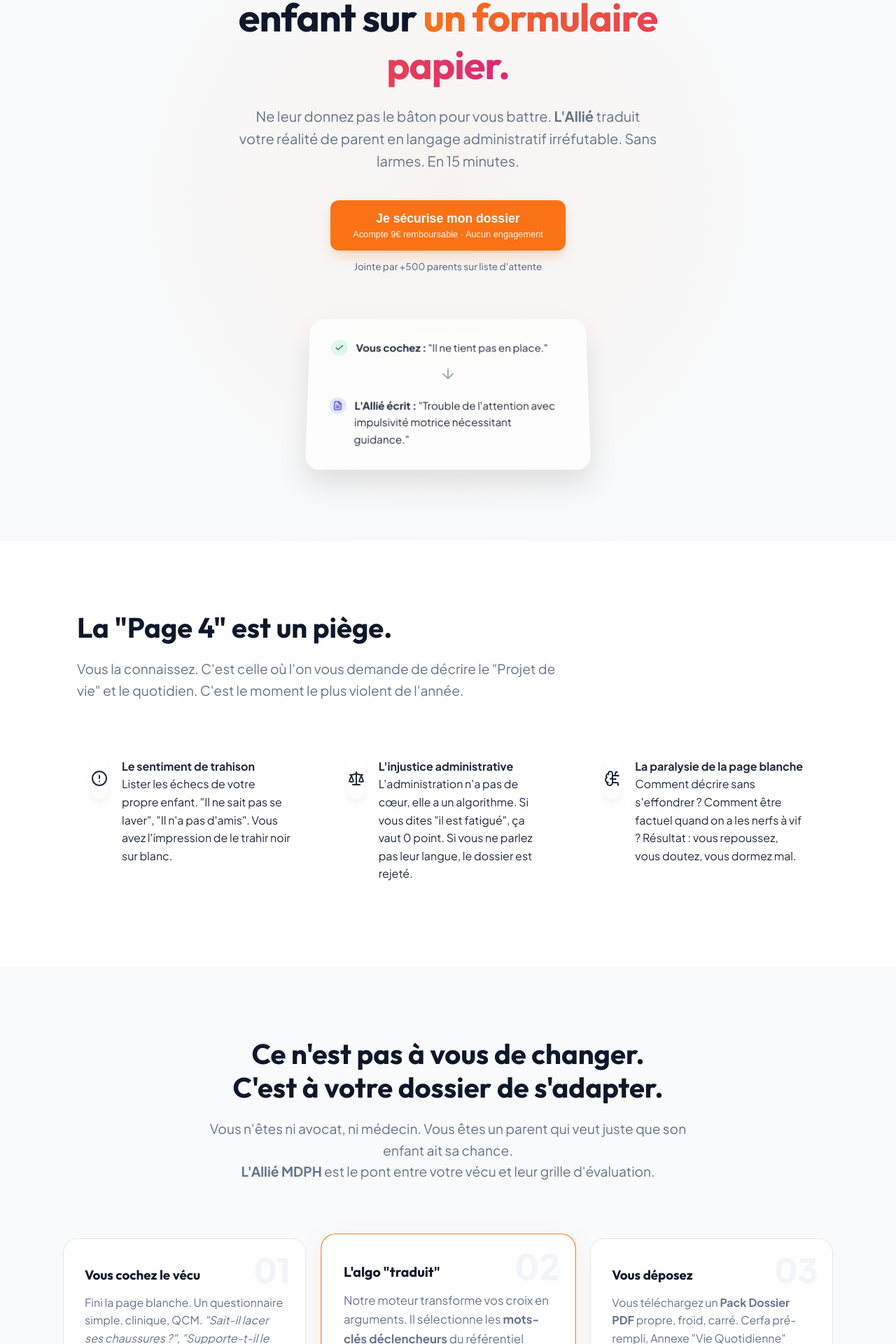
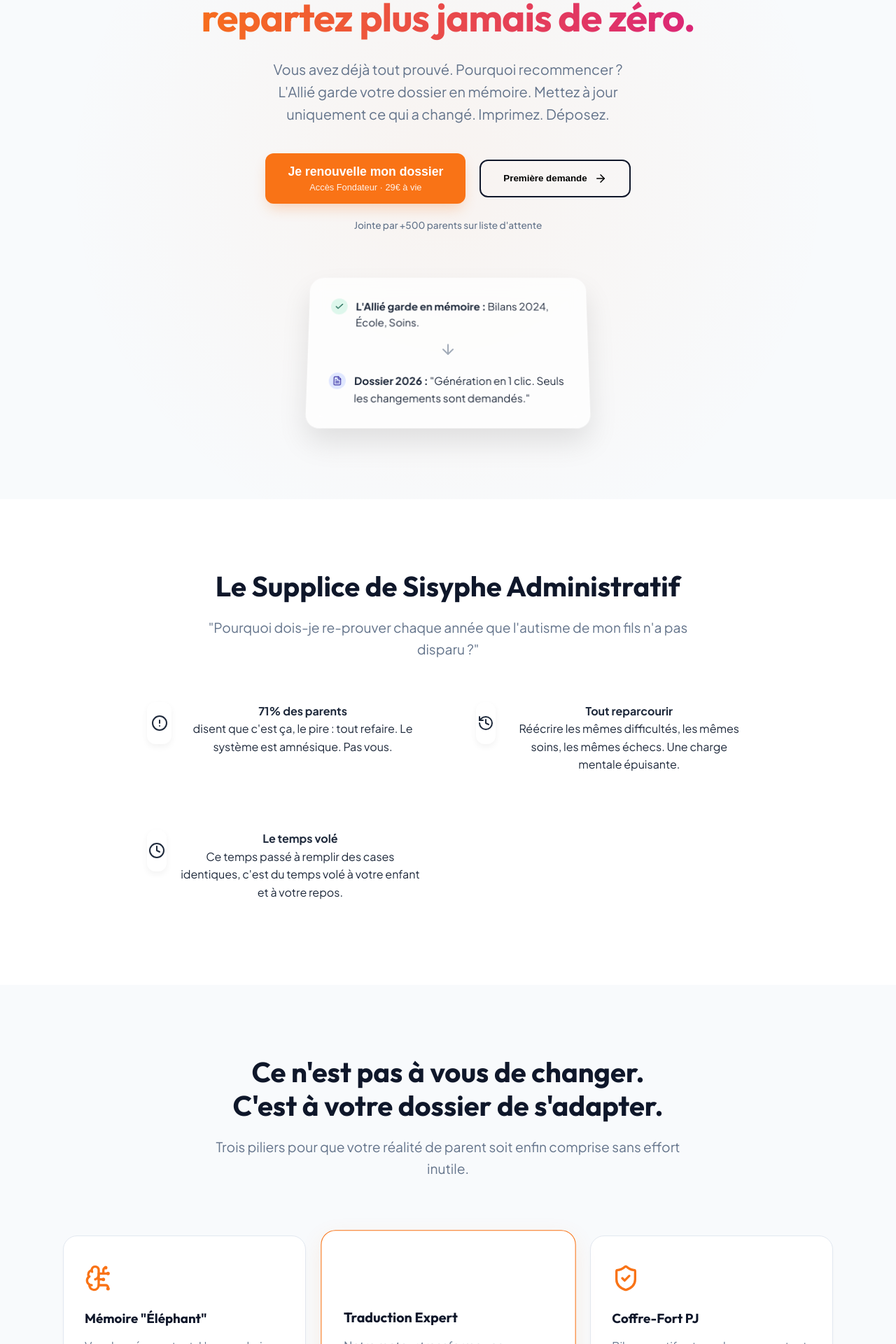
Before and after one commit to Dxne-Dev/mdph-alliee, a React (Vite) app: page / in a window 1280 px wide. Shown: the part 332-2252 px from the top of the page at 70% size. Built offline with nearby package versions, Linux system fonts and the light colour scheme; no server answers.

Commit message:
Refactor: New positioning focused on Renewals and Lifetime access

```diff
--- a/src/App.tsx
+++ b/src/App.tsx
@@ -23,13 +23,13 @@ function App() {
     return (
         <>
             <div className="sticky-bar">
-                <p>Places Bêta limitées &middot; <strong>Tarif Fondateur disponible</strong></p>
+                <p>Places Bêta limitées &middot; <strong>Offre Lancement disponible</strong></p>
                 <button
                     onClick={() => openModal('founder')}
                     style={{ marginLeft: '10px', display: 'inline-flex', alignItems: 'center', gap: '5px' }}
                     className="btn-xs"
                 >
-                    Réserver ma place (9€) <ArrowRight size={14} />
+                    Réserver ma place <ArrowRight size={14} />
                 </button>
             </div>
 
@@ -42,7 +42,7 @@ function App() {
                 <Hero onCtaClick={() => openModal('founder')} />
                 <Problem />
                 <Solution />
-                <Pack />
+                <Pack onCtaClick={() => openModal('founder')} />
                 <Pricing onCtaClick={(mode) => openModal(mode)} />
                 <FAQ />
             </main>
--- a/src/components/Hero.tsx
+++ b/src/components/Hero.tsx
@@ -1,5 +1,5 @@
 import { motion } from 'framer-motion';
-import { Check, ArrowDown, FileText } from 'lucide-react';
+import { Check, ArrowDown, FileText, ArrowRight } from 'lucide-react';
 
 interface HeroProps {
     onCtaClick: () => void;
@@ -22,7 +22,7 @@ export const Hero: React.FC<HeroProps> = ({ onCtaClick }) => {
                     animate={{ opacity: 1, y: 0 }}
                     transition={{ delay: 0.1 }}
                 >
-                    Ils jugent l'avenir de votre enfant sur <span className="text-gradient">un formulaire papier.</span>
+                    Renouvellement MDPH : <span className="text-gradient">ne repartez plus jamais de zéro.</span>
                 </motion.h1>
 
                 <motion.p
@@ -31,7 +31,8 @@ export const Hero: React.FC<HeroProps> = ({ onCtaClick }) => {
                     animate={{ opacity: 1, y: 0 }}
                     transition={{ delay: 0.2 }}
                 >
-                    Ne leur donnez pas le bâton pour vous battre. <strong>L'Allié</strong> traduit votre réalité de parent en langage administratif irréfutable. Sans larmes. En 15 minutes.
+                    Vous avez déjà tout prouvé. Pourquoi recommencer ? <br />
+                    L'Allié garde votre dossier en mémoire. Mettez à jour uniquement ce qui a changé. Imprimez. Déposez.
                 </motion.p>
 
                 <motion.div
@@ -39,13 +40,27 @@ export const Hero: React.FC<HeroProps> = ({ onCtaClick }) => {
                     initial={{ opacity: 0, scale: 0.95 }}
                     animate={{ opacity: 1, scale: 1 }}
                     transition={{ delay: 0.3 }}
+                    style={{ display: 'flex', gap: '20px', justifyContent: 'center', alignItems: 'center' }}
                 >
                     <button onClick={onCtaClick} className="btn-primary">
-                        Je sécurise mon dossier
-                        <span className="btn-sub">Acompte 9€ remboursable &middot; Aucun engagement</span>
+                        Je renouvelle mon dossier
+                        <span className="btn-sub">Accès Fondateur &middot; 29€ à vie</span>
                     </button>
-                    <p className="trust-text">Jointe par +500 parents sur liste d'attente</p>
+                    <button onClick={onCtaClick} className="btn-outline" style={{
+                        background: 'transparent',
+                        border: '2px solid var(--primary)',
+                        padding: '16px 32px',
+                        borderRadius: 'var(--radius-md)',
+                        fontWeight: '600',
+                        display: 'flex',
+                        alignItems: 'center',
+                        gap: '10px',
+                        cursor: 'pointer'
+                    }}>
+                        Première demande <ArrowRight size={18} />
+                    </button>
                 </motion.div>
+                <p className="trust-text" style={{ marginTop: '20px' }}>Jointe par +500 parents sur liste d'attente</p>
             </div>
 
             {/* Abstract Visual / Glass Effect */}
@@ -59,14 +74,14 @@ export const Hero: React.FC<HeroProps> = ({ onCtaClick }) => {
                     <div className="check-item">
                         <div className="check-icon"><Check size={14} /></div>
                         <div className="check-text">
-                            <strong>Vous cochez :</strong> "Il ne tient pas en place."
+                            <strong>L'Allié garde en mémoire :</strong> Bilans 2024, École, Soins.
                         </div>
                     </div>
                     <div className="arrow-down"><ArrowDown /></div>
                     <div className="result-item">
                         <div className="result-icon"><FileText size={14} /></div>
                         <div className="result-text">
-                            <strong>L'Allié écrit :</strong> "Trouble de l'attention avec impulsivité motrice nécessitant guidance."
+                            <strong>Dossier 2026 :</strong> "Génération en 1 clic. Seuls les changements sont demandés."
                         </div>
                     </div>
                 </div>
--- a/src/components/Pack.tsx
+++ b/src/components/Pack.tsx
@@ -1,45 +1,73 @@
 import { CheckCircle } from 'lucide-react';
 
-export const Pack = () => {
+interface PackProps {
+    onCtaClick?: () => void;
+}
+
+export const Pack: React.FC<PackProps> = ({ onCtaClick }) => {
     return (
         <section className="section-pack">
             <div className="container">
                 <div className="pack-wrapper">
                     <div className="pack-image">
-                        {/* Placeholder using CSS shapes for a "Document Stack" look */}
                         <div className="doc-stack">
                             <div className="doc doc-1">CERFA</div>
                             <div className="doc doc-2">PROJET DE VIE</div>
-                            <div className="doc doc-3">CHECKLIST</div>
+                            <div className="doc doc-3">PJ & BONUS</div>
                         </div>
                     </div>
                     <div className="pack-content">
                         <h2>Ce que vous recevez (Le Pack)</h2>
+                        <p style={{ color: 'var(--text-muted)', marginBottom: '30px' }}>Votre dossier complet, structuré et prêt à déposer.</p>
                         <ul className="benefit-list">
                             <li>
                                 <div className="check"><CheckCircle className="text-orange-500" /></div>
                                 <div>
-                                    <strong>Cerfa Pré-rempli (Format Officiel)</strong>
-                                    <p>Vos infos au bon endroit, sans bagarre avec le PDF.</p>
+                                    <strong>Projet de Vie structuré</strong>
+                                    <p>Version renouvellement ou première demande, optimisée pour le référentiel CNSA.</p>
                                 </div>
                             </li>
                             <li>
                                 <div className="check"><CheckCircle className="text-orange-500" /></div>
                                 <div>
-                                    <strong>Annexe "Vie Quotidienne" Structurée</strong>
-                                    <p>Une synthèse claire orientée "retentissement" (scolarité, autonomie, vie sociale). C'est la pièce maîtresse qui manque à 90% des dossiers refusés.</p>
+                                    <strong>Formulaire Cerfa pré-rempli</strong>
+                                    <p>Toutes les cases complexes cochées pour vous, sans erreur de saisie.</p>
                                 </div>
                             </li>
                             <li>
                                 <div className="check"><CheckCircle className="text-orange-500" /></div>
                                 <div>
-                                    <strong>Checklist Intelligente</strong>
-                                    <p>Ce qui est obligatoire, ce qui est recommandé, ce qui manque. Zéro oubli.</p>
+                                    <strong>Checklist "Pièces à joindre"</strong>
+                                    <p>Liste intelligente incluant les documents qui arrivent à expiration.</p>
+                                </div>
+                            </li>
+                            <li>
+                                <div className="check"><CheckCircle className="text-orange-500" /></div>
+                                <div>
+                                    <strong>Bonus : Fiche Liaison École</strong>
+                                    <p>Un document structuré pour aider l'enseignant à décrire le quotidien scolaire.</p>
                                 </div>
                             </li>
                         </ul>
                     </div>
                 </div>
+
+                <div className="first-demand-card" style={{
+                    marginTop: '80px',
+                    padding: '40px',
+                    background: '#f8fafc',
+                    borderRadius: 'var(--radius-lg)',
+                    border: '1px solid var(--border-subtle)',
+                    textAlign: 'center'
+                }}>
+                    <h3>C'est votre premier dossier ?</h3>
+                    <p style={{ maxWidth: '600px', margin: '15px auto 30px', color: 'var(--text-muted)' }}>
+                        Pas de panique. L'outil vous guide de A à Z. Vous répondez au questionnaire, on traduit, vous déposez.
+                    </p>
+                    <button className="btn-sm" onClick={onCtaClick} style={{ padding: '12px 24px', fontSize: '1rem' }}>
+                        Commencer ma première demande
+                    </button>
+                </div>
             </div>
         </section>
     );
--- a/src/components/Problem.tsx
+++ b/src/components/Problem.tsx
@@ -1,34 +1,36 @@
-import { AlertCircle, Scale, BrainCircuit } from 'lucide-react';
+import { AlertCircle, History, Clock } from 'lucide-react';
 
 export const Problem = () => {
     return (
         <section className="section-problem">
             <div className="container">
                 <div className="problem-grid">
-                    <div className="problem-text">
-                        <h2>La "Page 4" est un piège.</h2>
-                        <p>Vous la connaissez. C'est celle où l'on vous demande de décrire le "Projet de vie" et le quotidien. C'est le moment le plus violent de l'année.</p>
+                    <div className="problem-text" style={{ textAlign: 'center', maxWidth: '900px', margin: '0 auto' }}>
+                        <h2 className="section-title">Le Supplice de Sisyphe Administratif</h2>
+                        <p className="section-lead" style={{ marginBottom: '40px' }}>
+                            "Pourquoi dois-je re-prouver chaque année que l'autisme de mon fils n'a pas disparu ?"
+                        </p>
 
                         <div className="pain-points">
                             <div className="point">
                                 <div className="icon"><AlertCircle className="text-red-500" /></div>
                                 <div>
-                                    <strong>Le sentiment de trahison</strong>
-                                    <p>Lister les échecs de votre propre enfant. "Il ne sait pas se laver", "Il n'a pas d'amis". Vous avez l'impression de le trahir noir sur blanc.</p>
+                                    <strong>71% des parents</strong>
+                                    <p>disent que c'est ça, le pire : tout refaire. Le système est amnésique. Pas vous.</p>
                                 </div>
                             </div>
                             <div className="point">
-                                <div className="icon"><Scale className="text-blue-500" /></div>
+                                <div className="icon"><History className="text-blue-500" /></div>
                                 <div>
-                                    <strong>L'injustice administrative</strong>
-                                    <p>L'administration n'a pas de cœur, elle a un algorithme. Si vous dites "il est fatigué", ça vaut 0 point. Si vous ne parlez pas leur langue, le dossier est rejeté.</p>
+                                    <strong>Tout reparcourir</strong>
+                                    <p>Réécrire les mêmes difficultés, les mêmes soins, les mêmes échecs. Une charge mentale épuisante.</p>
                                 </div>
                             </div>
                             <div className="point">
-                                <div className="icon"><BrainCircuit className="text-purple-500" /></div>
+                                <div className="icon"><Clock className="text-purple-500" /></div>
                                 <div>
-                                    <strong>La paralysie de la page blanche</strong>
-                                    <p>Comment décrire sans s'effondrer ? Comment être factuel quand on a les nerfs à vif ? Résultat : vous repoussez, vous doutez, vous dormez mal.</p>
+                                    <strong>Le temps volé</strong>
+                                    <p>Ce temps passé à remplir des cases identiques, c'est du temps volé à votre enfant et à votre repos.</p>
                                 </div>
                             </div>
                         </div>
--- a/src/components/Solution.tsx
+++ b/src/components/Solution.tsx
@@ -1,34 +1,35 @@
+import { BrainCircuit, Languages, ShieldCheck } from 'lucide-react';
+
 export const Solution = () => {
     return (
         <section className="section-solution">
             <div className="container text-center" style={{ textAlign: 'center' }}>
                 <h2 className="section-title">Ce n'est pas à vous de changer.<br />C'est à votre dossier de s'adapter.</h2>
                 <p className="section-lead">
-                    Vous n'êtes ni avocat, ni médecin. Vous êtes un parent qui veut juste que son enfant ait sa chance.
-                    <br /><strong>L'Allié MDPH</strong> est le pont entre votre vécu et leur grille d'évaluation.
+                    Trois piliers pour que votre réalité de parent soit enfin comprise sans effort inutile.
                 </p>
             </div>
 
             <div className="steps-container">
-                {/* Step 1 */}
+                {/* Pillar 1 */}
                 <div className="step-card">
-                    <div className="step-number">01</div>
-                    <h3>Vous cochez le vécu</h3>
-                    <p>Fini la page blanche. Un questionnaire simple, clinique, QCM. <em>"Sait-il lacer ses chaussures ?", "Supporte-t-il le bruit ?"</em>. Vous décrivez des faits, pas des plaidoyers.</p>
+                    <div className="icon-main" style={{ marginBottom: '20px', color: 'var(--accent)' }}><BrainCircuit size={40} /></div>
+                    <h3>Mémoire "Éléphant"</h3>
+                    <p>Vos données restent. L'an prochain, vous actualisez seulement ce qui a changé (classe, autonomie, soins…). Fini la page blanche.</p>
                 </div>
 
-                {/* Step 2 */}
+                {/* Pillar 2 */}
                 <div className="step-card featured">
-                    <div className="step-number">02</div>
-                    <h3>L'algo "traduit"</h3>
-                    <p>Notre moteur transforme vos croix en arguments. Il sélectionne les <strong>mots-clés déclencheurs</strong> du référentiel CNSA. <br /><em>Votre réalité → Langage administratif irréfutable.</em></p>
+                    <div className="icon-main" style={{ marginBottom: '20px', color: 'white' }}><Languages size={40} /></div>
+                    <h3>Traduction Expert</h3>
+                    <p>Notre moteur transforme vos réponses simples en <strong>langage administratif MDPH</strong>. Nous utilisons les mots-clés qui déclenchent les aides.</p>
                 </div>
 
-                {/* Step 3 */}
+                {/* Pillar 3 */}
                 <div className="step-card">
-                    <div className="step-number">03</div>
-                    <h3>Vous déposez</h3>
-                    <p>Vous téléchargez un <strong>Pack Dossier PDF</strong> propre, froid, carré. Cerfa pré-rempli, Annexe "Vie Quotidienne" structurée, Checklist des pièces.</p>
+                    <div className="icon-main" style={{ marginBottom: '20px', color: 'var(--accent)' }}><ShieldCheck size={40} /></div>
+                    <h3>Coffre-Fort PJ</h3>
+                    <p>Bilans, certificats, ordonnances : tout est centralisé. Rien ne se perd, tout est prêt pour le prochain dépôt.</p>
                 </div>
             </div>
         </section>
```
Also changed, not shown: src/components/Pricing.tsx (+43 -21 lines), 1 other file (tests, documents, lock files or other folders).
